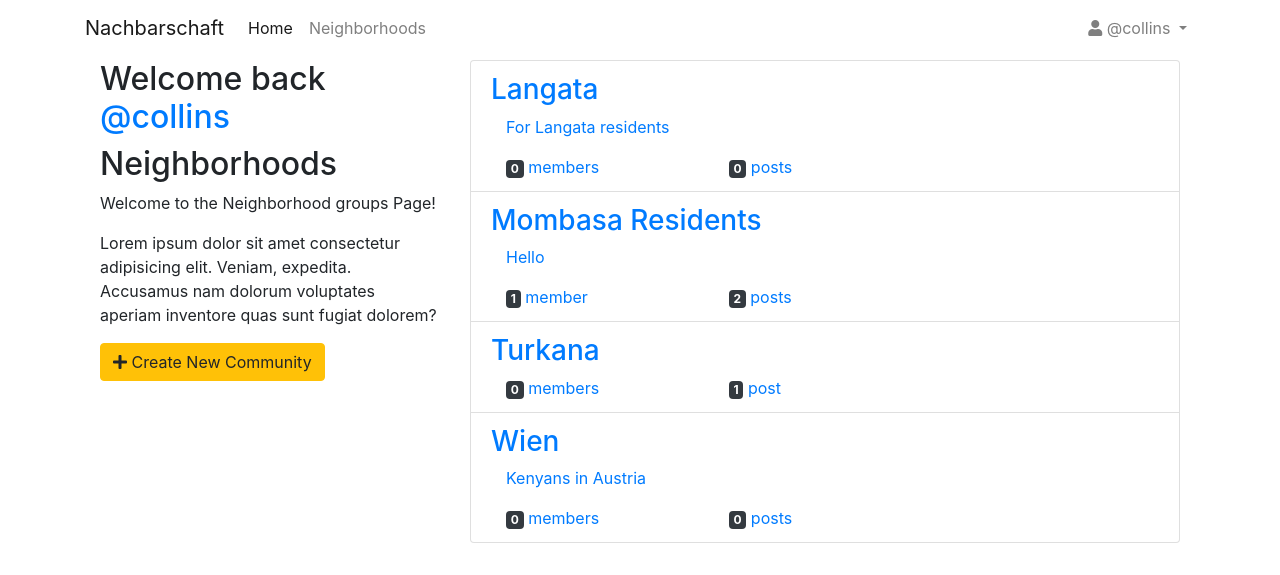
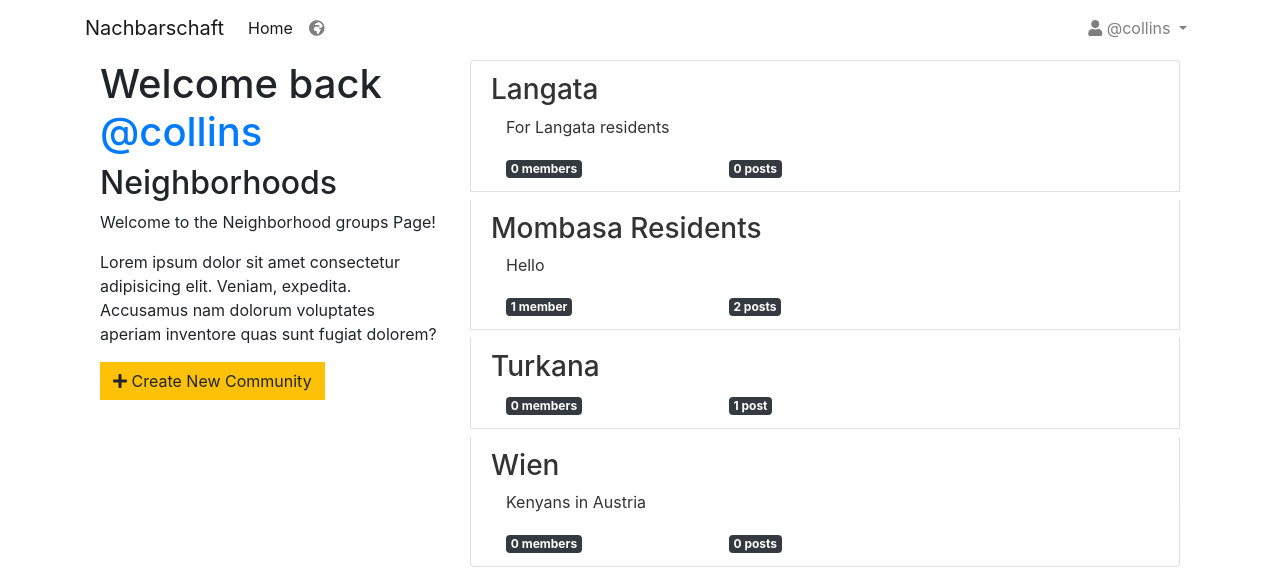
Before and after one commit to c12i/nachbarschaft, a Django app: page /neighborhoods/ in a window 1280 px wide. Shown: the top 575 px of the page. Run offline with Django 3.2, Linux system fonts and the light colour scheme; a user stored in the database is signed in; data comes from the database, SQL or seed files in the repository; both versions use the stored data as it was after the commit; a map, chart or similar area stays blank; some libraries are stand-ins or nearby versions.

Commit message:
General styling modification

```diff
--- a/neighborhood/templates/neighborhood/group_detail.html
+++ b/neighborhood/templates/neighborhood/group_detail.html
@@ -11,11 +11,11 @@
 
 
 		{% if user in group.members.all %}
-		<a href="{% url 'neighborhood:leave' slug=group.slug %}" class="btn btn-lg btn-fill btn-warning">
+		<a href="{% url 'neighborhood:leave' slug=group.slug %}" class="btn btn-lg btn-fill btn-warning no-b">
 			<i class="fas fa-times"></i>
 			Leave</a>
 		{% else %}
-		<a href="{% url 'neighborhood:join' slug=group.slug %}" class="btn btn-lg btn-fill btn-warning">
+		<a href="{% url 'neighborhood:join' slug=group.slug %}" class="btn btn-lg btn-fill btn-warning no-b">
 			<i class="fas fa-plus"></i>
 			Join</a>
 		{% endif %}
--- a/neighborhood/templates/neighborhood/group_form.html
+++ b/neighborhood/templates/neighborhood/group_form.html
@@ -7,7 +7,7 @@
 	<form method="POST" action="{% url 'neighborhood:create' %}" id="groupForm">
 		{% csrf_token %}
 		{% bootstrap_form form %}
-		<input type="submit" value="Create" class="btn btn-primary btn-large">
+		<input type="submit" value="Create" class="btn btn-primary btn-large no-b">
 	</form>
 </div>
 
--- a/neighborhood/templates/neighborhood/group_list.html
+++ b/neighborhood/templates/neighborhood/group_list.html
@@ -2,42 +2,43 @@
 
 {% block pregroup %}
 <div class="col-md-4">
-	<div class="content">
+	<div class="content no-b">
 		{% if user.is_authenticated %}
-		<h2>
+		<h1>
 			Welcome back
 			<a href="{% url 'posts:for_user' username=user.username %}">@{{user.username }}</a>
-		</h2>
+		</h1>
 
 		{% endif %}
 		<h2>Neighborhoods</h2>
 
 		<p>Welcome to the Neighborhood groups Page!</p>
 		<p>Lorem ipsum dolor sit amet consectetur adipisicing elit. Veniam, expedita. Accusamus nam dolorum voluptates aperiam inventore quas sunt fugiat dolorem?</p>
-	</div>
-	{% if user.is_authenticated %}
-	<a href="{% url 'neighborhood:create' %}" class="btn btn-md btn-fill btn-warning"><i class="fas fa-plus"></i> Create
+		{% if user.is_authenticated %}
+	<a href="{% url 'neighborhood:create' %}" class="btn btn-md btn-fill btn-warning no-b"><i class="fas fa-plus"></i> Create
 		New Community</a>
 	{% endif %}
+	</div>
+
 </div>
 {% endblock %}
 
 {% block group_content %}
 <div class="col-md-8">
-	<div class="list-group">
+	<div class="list-group no-b">
 		{% for group in object_list %}
-		<a class="list-group-item" href="{% url 'neighborhood:single' slug=group.slug %}">
+		<a class="list-group-item no-b mb-2" href="{% url 'neighborhood:single' slug=group.slug %}">
 			<h3 class="title list-group-item-heading">{{ group.name }}</h3>
 			<div class="list-group-item-text container-fluid">
 				{{ group.description_html|safe }}
 				<div class="row">
 					<div class="col-md-4">
-						<span class="badge badge-dark">{{ group.members.count }}</span>
-						member{{ group.members.count|pluralize }}
+						<span class="badge badge-dark">{{ group.members.count }}
+						member{{ group.members.count|pluralize }}</span>
 					</div>
 					<div class="col-md-4">
-						<span class="badge badge-dark">{{ group.posts.count }}</span>
-						post{{ group.posts.count|pluralize }}
+						<span class="badge badge-dark">{{ group.posts.count }}
+						post{{ group.posts.count|pluralize }}</span>
 					</div>
 				</div>
 			</div>
--- a/posts/templates/posts/post_form.html
+++ b/posts/templates/posts/post_form.html
@@ -8,7 +8,7 @@
 	<form method="POST" action="{% url 'posts:create' %}" id="postForm">
 		{% csrf_token %}
 		{% bootstrap_form form %}
-		<input type="submit" value="Post" class="btn btn-primary btn-large">
+		<input type="submit" value="Post" class="btn btn-primary btn-large no-b">
 	</form>
 </div>
 
--- a/posts/templates/posts/post_list.html
+++ b/posts/templates/posts/post_list.html
@@ -28,10 +28,6 @@
 					<li class="group li-with-bullet"><a href="{% url 'groups:single' slug=other_group.slug %}">{{ other_group.name }}</a></li>
 				{% endfor %}
 			</ul>
-
-
-
-
 		</div>
 	</div>
 </div>
--- a/static/nachbarschaft/css/master.css
+++ b/static/nachbarschaft/css/master.css
@@ -0,0 +1,24 @@
+.jumbotron{
+    background: url(https://picsum.photos/1920/1080?grayscale);
+}
+
+.jumbotron a{
+    color: #fff;
+}
+
+.no-b{
+    border-radius: 0;
+}
+
+.list-group a{
+    color: #333;
+}
+
+.list-group a:hover{
+    text-decoration: none;
+}
+
+.list-group-item:hover{
+    background: #333;
+    color: #fff;
+}
--- a/templates/base.html
+++ b/templates/base.html
@@ -9,7 +9,7 @@
     integrity="sha384-Vkoo8x4CGsO3+Hhxv8T/Q5PaXtkKtu6ug5TOeNV6gBiFeWPGFN9MuhOf23Q9Ifjh" crossorigin="anonymous">
   <link rel="stylesheet" href="https://use.fontawesome.com/releases/v5.8.2/css/all.css">
   <link href="https://fonts.googleapis.com/css?family=Montserrat" rel="stylesheet">
-  <link rel="stylesheet" href="{% static 'simplesocial/css/master.css'%}">
+  <link rel="stylesheet" href="{% static 'nachbarschaft/css/master.css'%}">
 </head>
 
 <body>
@@ -26,7 +26,7 @@
             <a class="nav-link" href="{%url 'home'%}">Home</a>
           </li>
           <li class="nav-item">
-            <a class="nav-link" href="{%url 'neighborhood:all'%}">Neighborhoods</a>
+            <a class="nav-link" href="{%url 'neighborhood:all'%}"><i class="fas fa-globe-africa"></i></a>
           </li>
         </ul>
         <ul class="navbar-nav ml-auto nav-flex-icons">
@@ -39,9 +39,9 @@
             <div class="dropdown-menu dropdown-menu-right dropdown-default"
               aria-labelledby="navbarDropdownMenuLink-333">
               <a class="dropdown-item" href="{% url 'posts:for_user' username=user.username %}">Profile</a>
-              <a class="dropdown-item" href="{%url 'posts:create'%}">Post</a>
+              <a class="dropdown-item" href="{%url 'posts:create'%}">Create Post</a>
+              <a class="dropdown-item" href="{%url 'neighborhood:create'%}">Create Community</a>
               <a class="dropdown-item" href="{%url 'neighborhood:all'%}">Neighborhoods</a>
-              <a class="dropdown-item" href="{%url 'neighborhood:create'%}">Create Community</a>
               <div class="dropdown-divider"></div>
               <a class="dropdown-item" href="{%url 'accounts:logout'%}">Logout</a>
             </div>
--- a/templates/home.html
+++ b/templates/home.html
@@ -1,8 +1,8 @@
 {% extends "base.html" %}
 {% block content %}
-<div class="jumbotron">
+<div class="jumbotron text-white no-b">
   <h1>You are now logged in!</h1>
-  <h2><a href="{% url 'neighborhood:all'%}">Go to Neighborhoods</a></h2>
+  <h5><a href="{% url 'neighborhood:all'%}">Go to Neighborhoods</a></h5>
 
 
 </div>
--- a/templates/index.html
+++ b/templates/index.html
@@ -1,6 +1,6 @@
 {% extends "base.html" %}
 {% block content %}
-<div class="jumbotron">
+<div class="jumbotron text-white no-b">
     <h1>Welcome to Nachbarschaft!</h1>
     <h2>Login or Sign-up for free to get started!</h2>
 </div>
--- a/templates/thanks.html
+++ b/templates/thanks.html
@@ -1,6 +1,6 @@
 {% extends "base.html" %}
 {% block content %}
-<div class="jumbotron">
+<div class="jumbotron text-white no-b">
     <h1>Thanks for visiting! Come back soon!</h1>
 </div>
 
```
Also changed, not shown: posts/templates/posts/_post.html (+10 -9 lines), posts/templates/posts/post_detail.html (+30 -3 lines), db.sqlite3.
